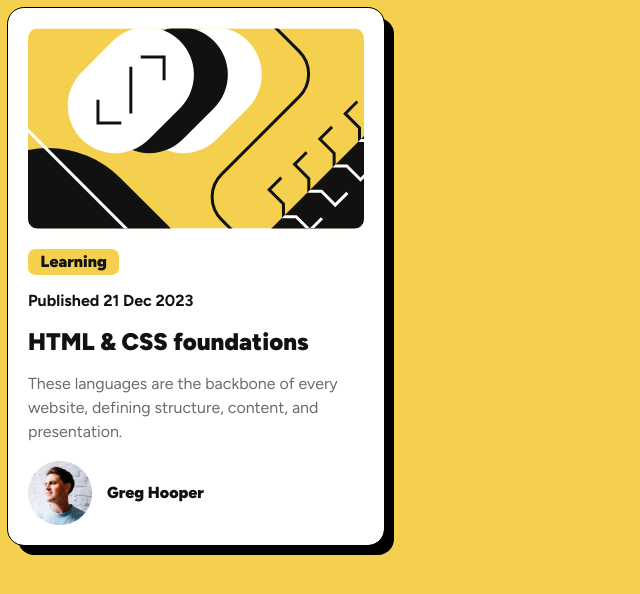
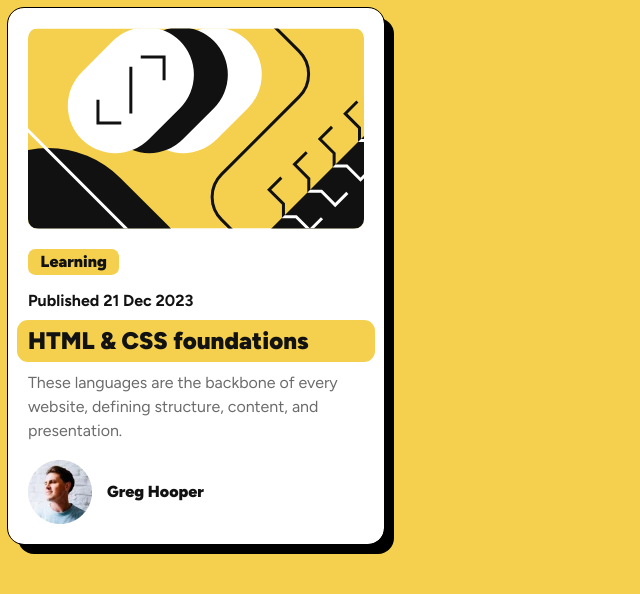
Before and after one commit to TJCur/blog-preview-card-main, a plain HTML site: page index.html in a window 1280 px wide. In both pictures the pointer is over the element "HTML & CSS foundations". Shown: the whole page, without its empty margins (0-640 px from the left). Drawn offline with Linux system fonts and the light colour scheme.

Commit message:
adds title highlight on hover

```diff
--- a/styles.css
+++ b/styles.css
@@ -53,6 +53,13 @@ body {
     font-size: 1.5em;
 }
 
+.card > h1:hover {
+    background-color: var(--Yellow);
+    border-radius: 0.7ch;
+    margin: -0.4ch -0.7ch;
+    padding: 0.4ch 0.7ch;
+}
+
 .card > p {
     color: var(--Gray-500);
     line-height: 150%;
```
